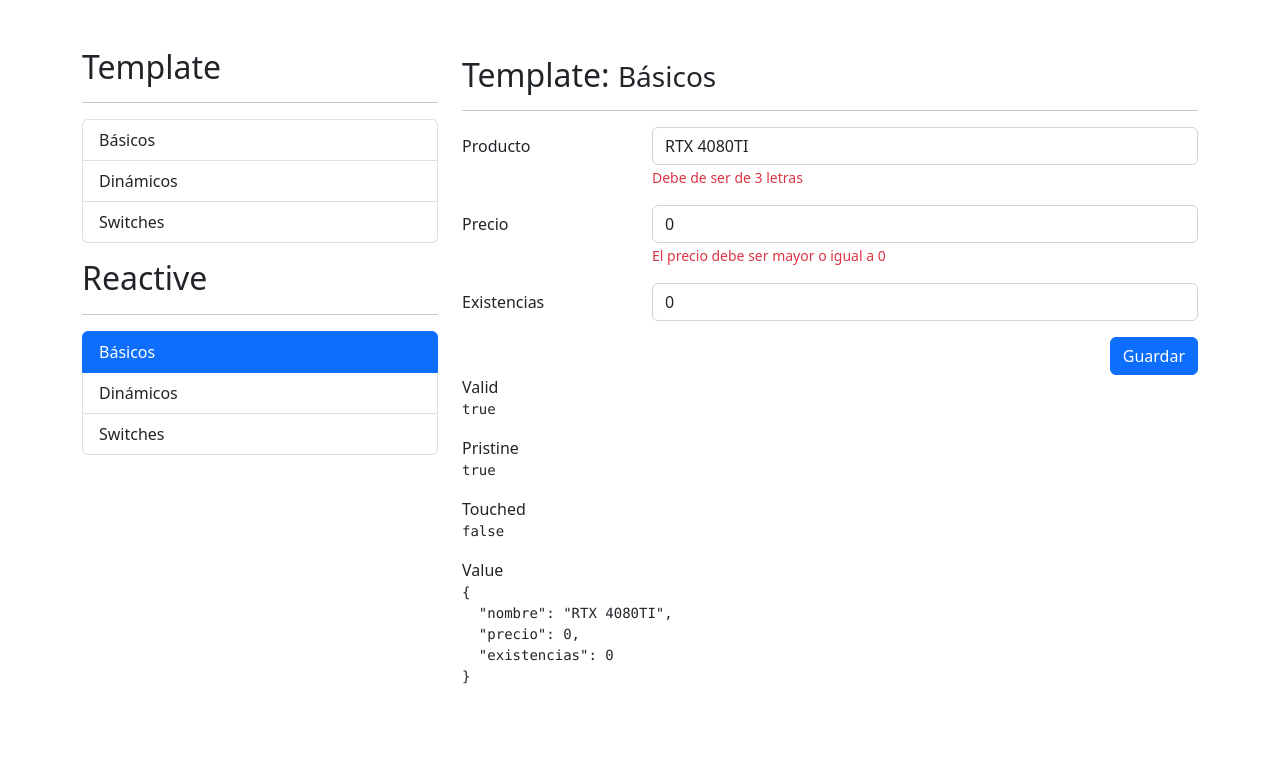
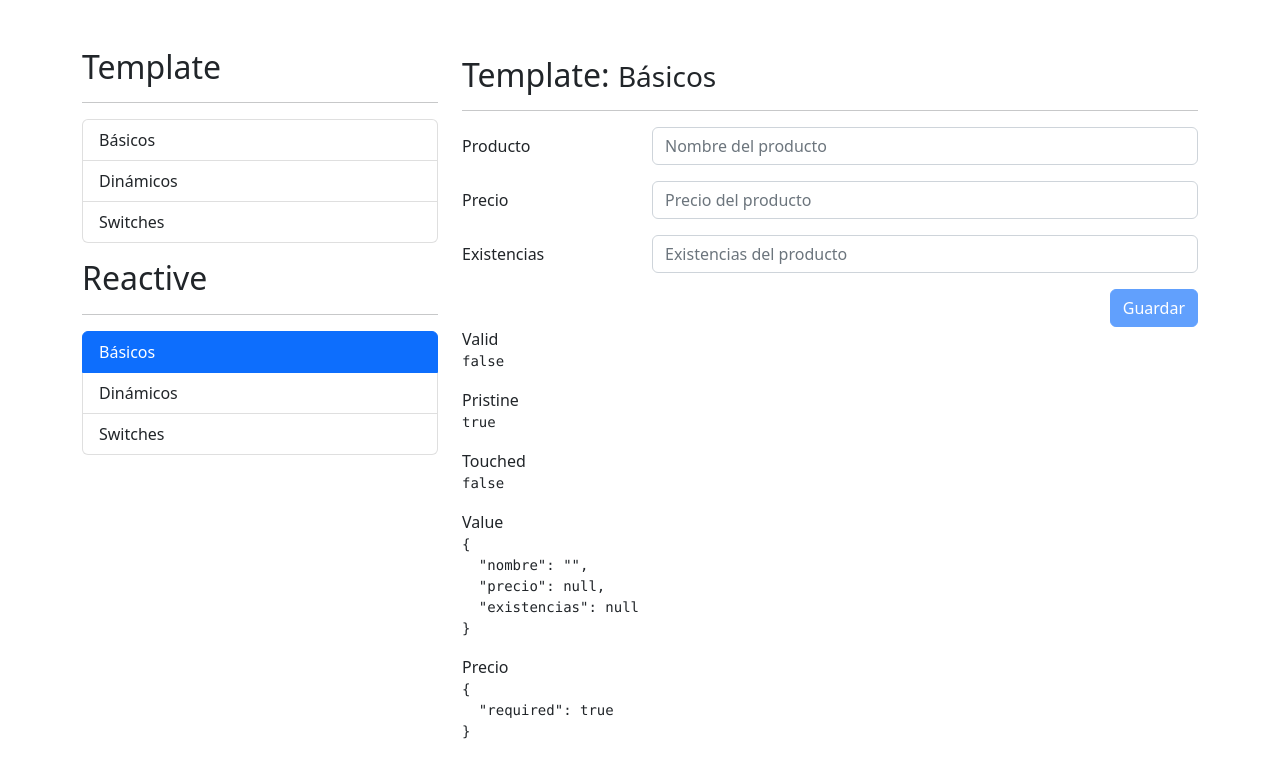
Before and after one commit to AlexanderMartinez25/06-formulariosApp, an Angular app: page /reactive/basicos in a window 1280 px wide. Shown: the top 778 px of the page. Built offline with nearby package versions, Linux system fonts and the light colour scheme.

Commit message:
Mostrar mensaje de error

```diff
--- a/src/app/reactive/basicos/basicos.component.html
+++ b/src/app/reactive/basicos/basicos.component.html
@@ -11,7 +11,7 @@
                 <div class="col-sm-9">
                     <input type="text" class="form-control" placeholder="Nombre del producto" formControlName="nombre">
 
-                    <span class="form-text text-danger">
+                    <span *ngIf="campoEsValido('nombre')" class="form-text text-danger">
                         Debe de ser de 3 letras</span>
                 </div>
             </div>
@@ -22,7 +22,7 @@
                     <input type="number" class="form-control" name="precio" placeholder="Precio del producto"
                         formControlName="precio">
 
-                    <span class="form-text text-danger">
+                    <span *ngIf="campoEsValido('precio')" class="form-text text-danger">
                         El precio debe ser mayor o igual a 0</span>
                 </div>
             </div>
@@ -32,6 +32,8 @@
                 <div class="col-sm-9">
                     <input type="number" class="form-control" name="existencias" placeholder="Existencias del producto"
                         formControlName="existencias">
+                    <span *ngIf="campoEsValido('existencias')" class="form-text text-danger">
+                        Las existencias deben ser mayor o igual a 0</span>
                 </div>
             </div>
             <button type="submit" [disabled]="miFormulario.invalid" class="btn btn-primary float-end">Guardar</button>
@@ -52,5 +54,8 @@
 
         <span>Value</span>
         <pre>{{miFormulario.value | json}}</pre>
+
+        <span>Precio</span>
+        <pre>{{miFormulario.controls.precio.errors | json}}</pre>
     </div>
 </div>
--- a/src/app/reactive/basicos/basicos.component.ts
+++ b/src/app/reactive/basicos/basicos.component.ts
@@ -16,11 +16,14 @@ export class BasicosComponent {
   // })
 
   miFormulario: FormGroup = this.fb.group({
-    nombre: ['RTX 4080TI', [Validators.required, Validators.minLength(3)]],
-    precio: [0, [Validators.min(0), Validators.required]],
-    existencias: [0, [Validators.min(0), Validators.required]],
+    nombre: ['', [Validators.required, Validators.minLength(3)]],
+    precio: [, [Validators.min(0), Validators.required]],
+    existencias: [, [Validators.min(0), Validators.required]],
   })
   constructor(private fb: FormBuilder) { }
 
-
+  campoEsValido(campo: string) {
+    return this.miFormulario.controls[campo].errors
+      && this.miFormulario.controls[campo].touched;
+  }
 }
```
